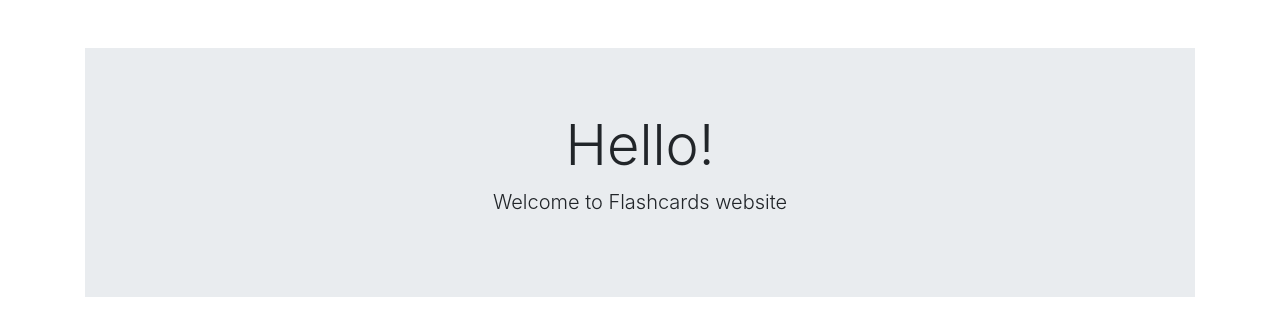
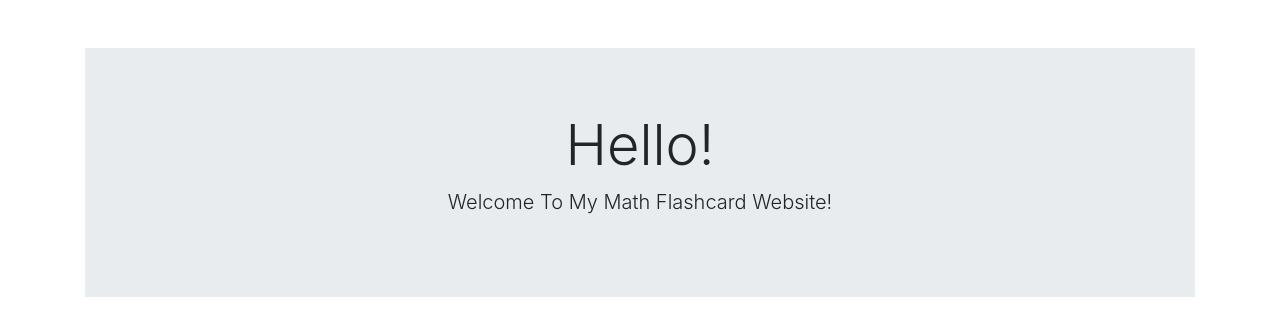
Before and after one commit to otheruses/django-flashcards, a Django app: page / in a window 1280 px wide. Shown: the part 56-392 px from the top of the page. Run offline with Django 3.2, Linux system fonts and the light colour scheme; some libraries are stand-ins or nearby versions.

Commit message:
tweaked home page

```diff
--- a/website/templates/home.html
+++ b/website/templates/home.html
@@ -5,7 +5,7 @@
     <div class="jumbotron jumbotron-fluid">
   <div class="container">
     <h1 class="display-4">Hello!</h1>
-    <p class="lead">Welcome to Flashcards website</p>
+    <p class="lead">Welcome To My Math Flashcard Website!</p>
   </div>
 </div>
   </center>
```
